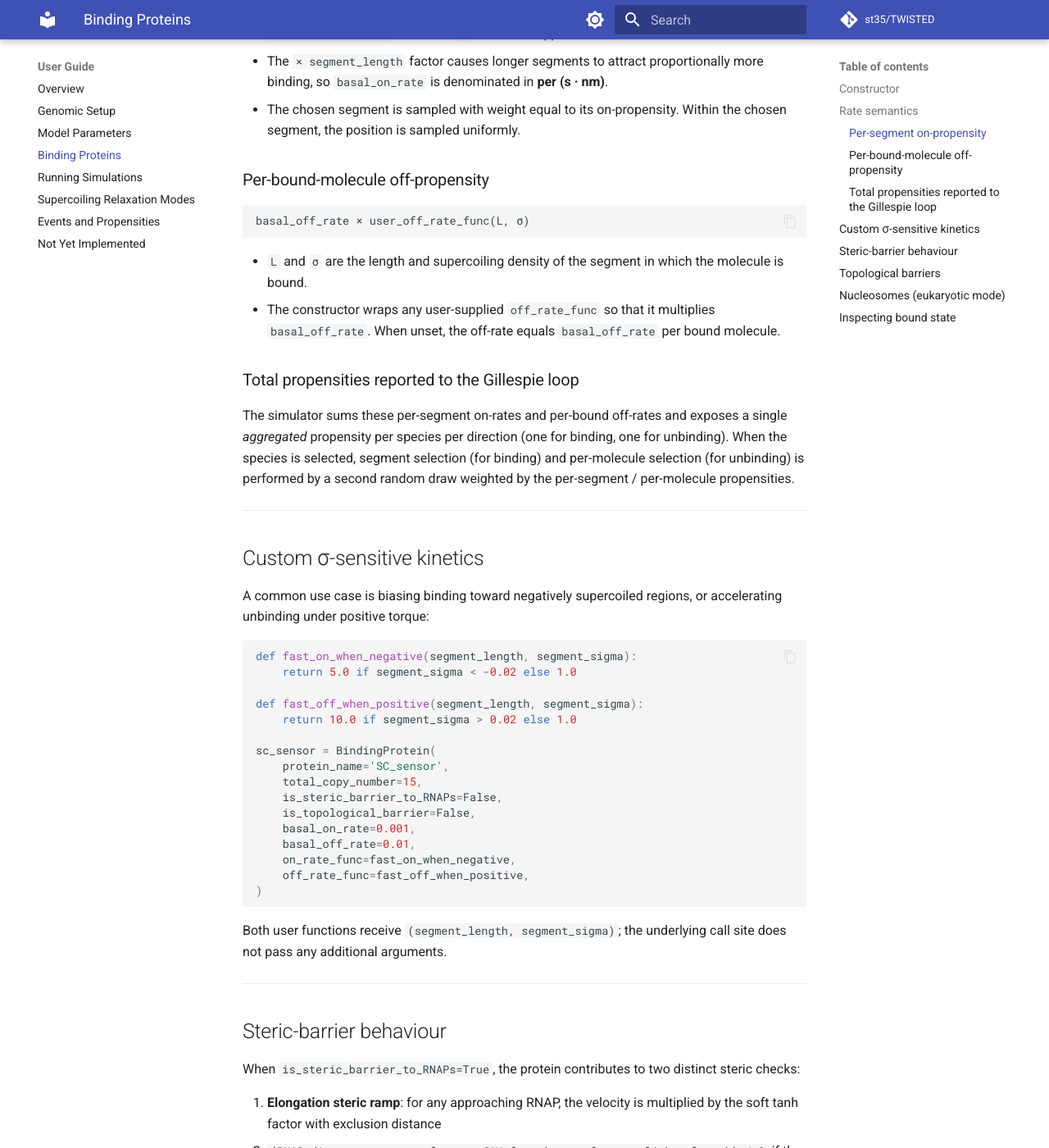
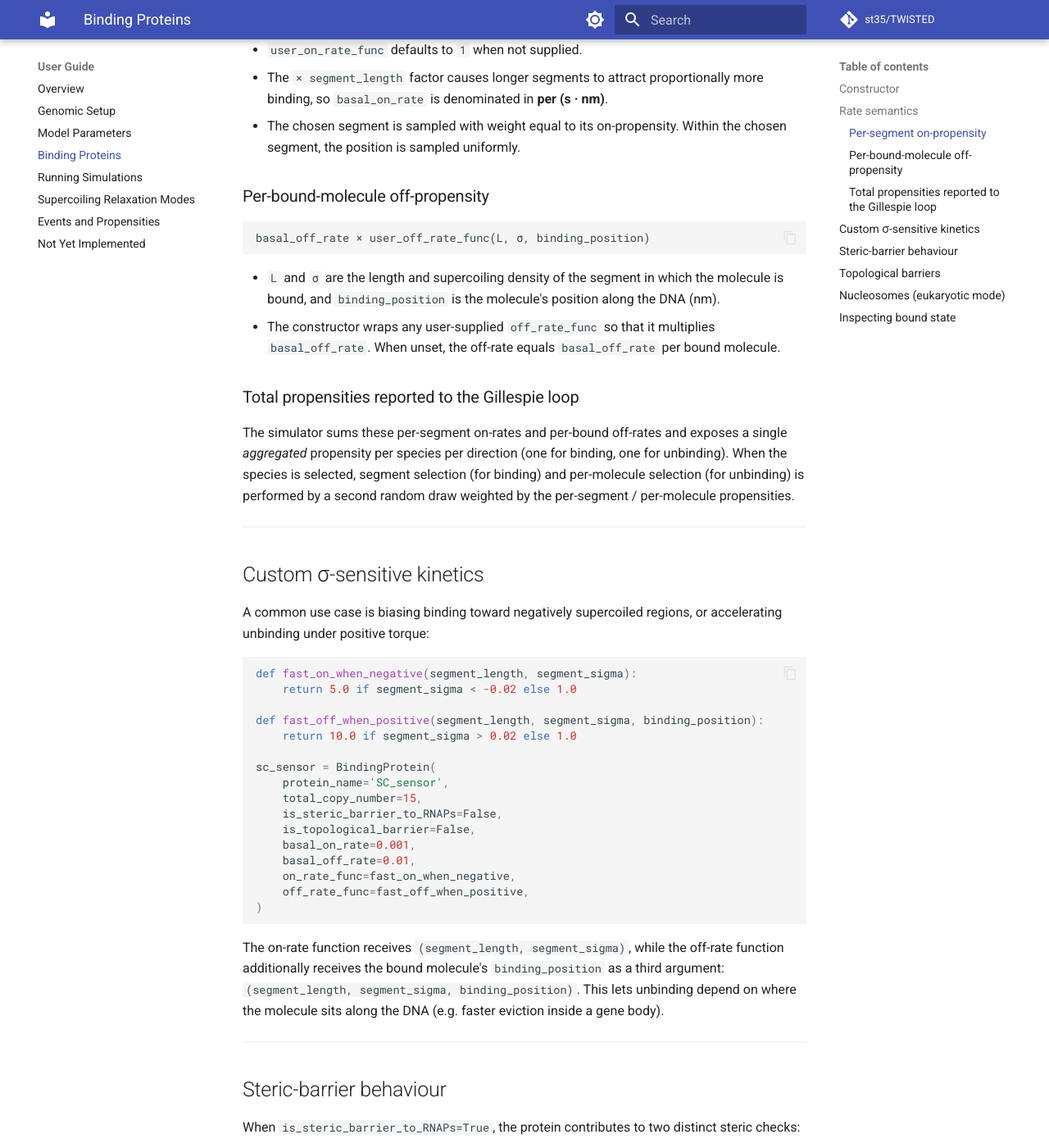
Before and after one commit to st35/TWISTED, an MkDocs documentation site: the page built from docs/user-guide/binding-proteins.md, in a window 1280 px wide and 1400 px high, scrolled down 1841 px. Shown: the whole window at 82% size. Built offline with MkDocs 1.6.1 and Material for MkDocs 9.7.7, drawn with Linux system fonts in a browser that asks for light colours; comment, search, counter and statistics services are not loaded; some of the changed text lies outside the part shown.

Commit message:
Add position-dependent nucleosome off-rate dynamics

````diff
--- a/docs/user-guide/binding-proteins.md
+++ b/docs/user-guide/binding-proteins.md
@@ -43,7 +43,7 @@ BindingProtein(
 | `basal_on_rate` | Per-(s·nm) intrinsic on-rate (see semantics below) |
 | `basal_off_rate` | Per-(s) intrinsic off-rate, per bound molecule |
 | `on_rate_func` | Optional `(segment_length, segment_sigma) → float` multiplier on the basal on-rate |
-| `off_rate_func` | Optional `(segment_length, segment_sigma) → float` multiplier on the basal off-rate |
+| `off_rate_func` | Optional `(segment_length, segment_sigma, binding_position) → float` multiplier on the basal off-rate |
 | `is_a_nucleosome` | Set `True` only by the framework when auto-creating the nucleosome species in eukaryotic mode; nucleosomes use a different exclusion distance in steric checks |
 | `can_be_displaced_at_TSS_by_RNAP` | If `True`, an incoming RNAP can evict a bound molecule of this species at the TSS even though it is otherwise a steric barrier |
 
@@ -67,10 +67,10 @@ n_unbound × basal_on_rate × segment_length × user_on_rate_func(L, σ)
 ### Per-bound-molecule off-propensity
 
 ```
-basal_off_rate × user_off_rate_func(L, σ)
+basal_off_rate × user_off_rate_func(L, σ, binding_position)
 ```
 
-- `L` and `σ` are the length and supercoiling density of the segment in which the molecule is bound.
+- `L` and `σ` are the length and supercoiling density of the segment in which the molecule is bound, and `binding_position` is the molecule's position along the DNA (nm).
 - The constructor wraps any user-supplied `off_rate_func` so that it multiplies `basal_off_rate`. When unset, the off-rate equals `basal_off_rate` per bound molecule.
 
 ### Total propensities reported to the Gillespie loop
@@ -87,7 +87,7 @@ A common use case is biasing binding toward negatively supercoiled regions, or a
 def fast_on_when_negative(segment_length, segment_sigma):
     return 5.0 if segment_sigma < -0.02 else 1.0
 
-def fast_off_when_positive(segment_length, segment_sigma):
+def fast_off_when_positive(segment_length, segment_sigma, binding_position):
     return 10.0 if segment_sigma > 0.02 else 1.0
 
 sc_sensor = BindingProtein(
@@ -102,7 +102,7 @@ sc_sensor = BindingProtein(
 )
 ```
 
-Both user functions receive `(segment_length, segment_sigma)`; the underlying call site does not pass any additional arguments.
+The on-rate function receives `(segment_length, segment_sigma)`, while the off-rate function additionally receives the bound molecule's `binding_position` as a third argument: `(segment_length, segment_sigma, binding_position)`. This lets unbinding depend on where the molecule sits along the DNA (e.g. faster eviction inside a gene body).
 
 ---
 
@@ -146,6 +146,8 @@ When `chromatin_type == 'eukaryotic'`, `Model.__init__` automatically constructs
 - `off_rate_func = genomic_setup.nucleosome_off_rate_func`
 - `can_be_displaced_at_TSS_by_RNAP = genomic_setup.nucleosomes_can_be_displaced_at_TSS_by_RNAP`
 
+By default (`fully_explicit_nucleosome_dynamics=False`), `GenomicSetup` overrides `nucleosome_off_rate_func` with a position-dependent function that returns `1.0` when the nucleosome lies within a gene body (via `is_nucleosome_within_gene_body`) and `0.0` otherwise, so nucleosomes only turn over inside genes. If a custom `nucleosome_off_rate_func` was supplied while `fully_explicit_nucleosome_dynamics` is `False`, it is ignored and a warning is emitted. Set `fully_explicit_nucleosome_dynamics=True` to keep your own `(L, σ, binding_position) → factor` off-rate function.
+
 This species is inserted at index 0 of `model.binding_proteins`, **before** any user-supplied species. The eukaryotic indexing pattern is therefore:
 
 ```python
--- a/model_dynamics.py
+++ b/model_dynamics.py
@@ -312,8 +312,7 @@ def get_binding_proteins_off_rates(model: Model, segments_lengths: list[float],
 	for i in range(len(model.binding_proteins)):
 		protein = model.binding_proteins[i]
 		segment_of_bound_proteins = [get_spot_segment_index(model.binding_proteins_positions[i][j], segments_lengths) for j in range(len(model.binding_proteins_positions[i]))]
-		per_segment_off_rates = [protein.off_rate_func(segment_length, segment_sigma) for segment_length, segment_sigma in zip(segments_lengths, segments_sigmas)]
-		binding_proteins_off_rates.append([per_segment_off_rates[segment_index] for segment_index in segment_of_bound_proteins])
+		binding_proteins_off_rates.append([protein.off_rate_func(segments_lengths[segment_index], segments_sigmas[segment_index], model.binding_proteins_positions[i][j]) for j, segment_index in enumerate(segment_of_bound_proteins)])
 
 	return binding_proteins_off_rates
 
````
Also changed, not shown: docs/api/model-setup.md (+6 -2 lines), docs/tutorials.md (+1 -1 lines), docs/user-guide/events-and-propensities.md (+1 -1 lines), docs/user-guide/genomic-setup.md (+2 -1 lines), model_setup.py (+24 -4 lines).
